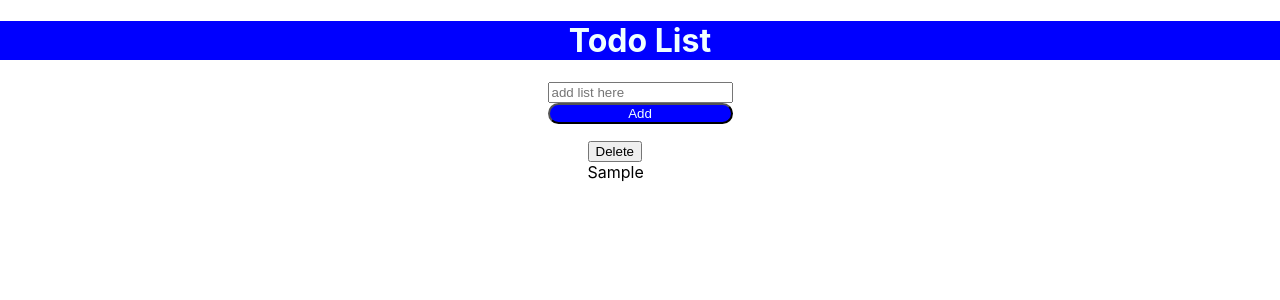
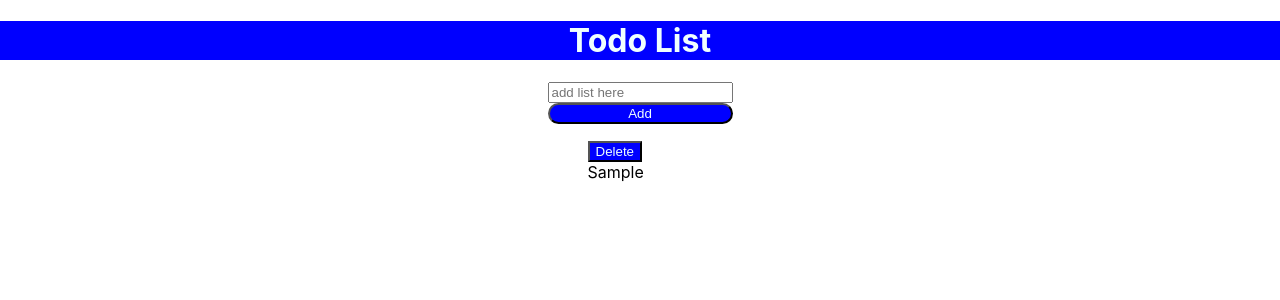
Before and after one commit to raushanraj26marchapp/Todo-List, a React (Create React App) app: page / in a window 1280 px wide. Both pictures are taken after typing "Sample" into the empty fields and a click on the button "Add". Shown: the top 300 px of the page. Built offline with nearby package versions, Linux system fonts and the light colour scheme.

Commit message:
Update Todos.js

```diff
--- a/src/Todos.js
+++ b/src/Todos.js
@@ -5,8 +5,8 @@ const Todos = (props) => {
 
     return (
         <>
-            <div className='todo'>
-                <button id="del" onClick={() => {
+            <div className='del'>
+                <button id='delb' onClick={()=>{
                     props.onSelect(props.id)
                 }}>Delete</button>
                 <li>{props.text}</li>
```
